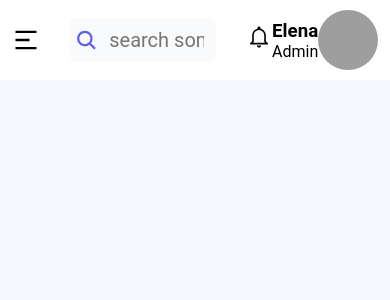
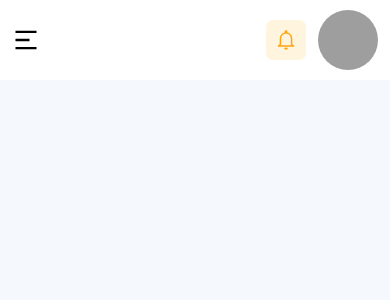
Before and after one commit to behzod-sharifjonov/auth-dashboard, a React (Vite) app: page /dashboard in a window 390 px wide. Shown: the top 300 px of the page. Built offline with nearby package versions, Linux system fonts and the light colour scheme; grey boxes are pictures that could not be loaded.

Commit message:
push aside

```diff
--- a/src/App.jsx
+++ b/src/App.jsx
@@ -10,7 +10,7 @@ export const  Context = createContext()
 
 function App() {
 
-  const [isMenuOpen, setIsMenuOpen] = useState(false);
+  const [isMenuOpen, setIsMenuOpen] = useState(true);
 
   return (
     <Context.Provider value={{isMenuOpen, setIsMenuOpen}}>
--- a/src/components/DashboardAside/DashboardAside.css
+++ b/src/components/DashboardAside/DashboardAside.css
@@ -80,15 +80,27 @@ aside {
     width: 85%;
 }
 
-.side-menu {
-    width: 300px;
-    height: 100vh;
-    background-color: blue;
-    z-index: 999;
-}
 
 
-@media screen and (max-width:1023px) {
+.side-menu {
+    position: absolute;
+    left: 0;
+    top: 0;
+    height: 100vh;
+    width: 250px;
+    background-color: #333;
+    color: white;
+    transform: translateX(-100%);
+    /* transition: transform 0.3s ease-in-out; */
+    z-index: 999;
+  }
+
+  .side-menu.open {
+    transform: translateX(0);
+  }
+
+
+@media screen and (max-width:1030px) {
 
     .aside-components .header-bottom-menu li span,
     .aside-other-components .header-bottom-menu li span,
--- a/src/components/DashboardHeader/DashboardHeader.css
+++ b/src/components/DashboardHeader/DashboardHeader.css
@@ -1,22 +1,30 @@
-.dashboard-header{
+.dashboard-header {
     display: flex;
     align-items: center;
     justify-content: space-between;
-    padding: 10px 3%;
+    padding: 0 3%;
+    height: 80px;
     background-color: white;
+    position: fixed;
+    right: 0;
+    top: 0;
+    left: 18%;
+    z-index: 9999;
+
 }
 
-.dashboard-header-profile-icon{
+.dashboard-header-profile-icon {
+    display: flex;
+    align-items: center;
+    gap: 12px;
+}
+
+.dashboard-header-profile {
     display: flex;
     align-items: center;
 }
 
-.dashboard-header-profile{
-    display: flex;
-    align-items: center;
-}
-
-.dashboard-header-input{
+.dashboard-header-input {
     display: flex;
     align-items: center;
     font-size: 26px;
@@ -28,7 +36,7 @@
     color: #5D5FEF;
 }
 
-.dashboard-header-input input{
+.dashboard-header-input input {
     border: none;
     width: 90%;
     /* background-color: red; */
@@ -38,38 +46,72 @@
     background-color: #F9FAFB;
 }
 
-.dashboard-header-input input:focus{
+.dashboard-header-input input:focus {
     border: none;
     outline: none;
 }
 
-.dashboard-header-profile-logo{
+.dashboard-header-profile-logo {
     height: 60px;
     width: 60px;
     border-radius: 100%;
     /* padding: 5px; */
 }
 
-.dashboard-header-profile-logo img{
+.dashboard-header-profile-logo img {
     width: 100%;
     border-radius: 100%;
     height: 100%;
     background-color: white;
 }
 
-.dashboard-header-notification{
-    font-size: 26px;
+.dashboard-header-notification {
+    background-color: #FFF4DE;
+    height: 40px;
+    border-radius: 7px;
+    display: flex;
+    align-items: center;
+    justify-content: center;
+    width: 40px;
 }
 
-.dashboard-toggle-aside{
+.dashboard-header-notification-icon {
+    color: #FFA412;
+    font-size: 24px;
+}
+
+.dashboard-toggle-aside {
     font-size: 28px;
     background-color: transparent;
     border: none;
     display: none;
 }
 
-@media screen and (max-width:767px){
-.dashboard-toggle-aside{
-    display: flex;
+.dashboard-header-profile-data {
+    width: 100px;
+    /* background-color: red; */
 }
+
+@media screen and (max-width:1030px) {
+    .dashboard-header {
+        left: 7%;
+    }
 }
+
+@media screen and (max-width:767px) {
+    .dashboard-toggle-aside {
+        display: flex;
+    }
+
+    .dashboard-header {
+        left: 0;
+    }
+
+    .dashboard-header-profile-data{
+        display: none;
+    }
+
+    .dashboard-header-input{
+        display: none;
+    }
+}
--- a/src/components/DashboardHeader/DashboardHeader.jsx
+++ b/src/components/DashboardHeader/DashboardHeader.jsx
@@ -18,15 +18,15 @@ function DashboardHeader() {
             </div>
             <div className="dashboard-header-profile-icon">
                 <div className="dashboard-header-notification">
-                    <IoMdNotificationsOutline className='dashboard-header-notification' />
+                    <IoMdNotificationsOutline className='dashboard-header-notification-icon' />
                 </div>
                 <div className="dashboard-header-profile">
+                <div className="dashboard-header-profile-logo">
+                        <img src="https://png.pngtree.com/png-clipart/20231019/original/pngtree-user-profile-avatar-png-image_13369988.png" alt="" />
+                    </div>
                     <div className="dashboard-header-profile-data">
                         <h3>Elena</h3>
                         <span>Admin</span>
-                    </div>
-                    <div className="dashboard-header-profile-logo">
-                        <img src="https://png.pngtree.com/png-clipart/20231019/original/pngtree-user-profile-avatar-png-image_13369988.png" alt="" />
                     </div>
                 </div>
             </div>
--- a/src/views/Dashboard/Analitic/Analitic.jsx
+++ b/src/views/Dashboard/Analitic/Analitic.jsx
@@ -2,7 +2,9 @@ import React from 'react'
 
 function Analitic() {
   return (
-    <div>Analitic</div>
+    <div>
+
+    </div>
   )
 }
 
--- a/src/views/Dashboard/Dashboard.css
+++ b/src/views/Dashboard/Dashboard.css
@@ -25,12 +25,30 @@
     top: 0;
 }
 
-@media screen and (max-width: 1023px) {
+.dashboard-container{
+    position: relative;
+}
+
+.dashboard-pages{
+    position: absolute;
+    bottom: 0;
+    right: 0;
+    left: 0;
+    padding-top:80px;
+    top: 0;
+}
+
+@media screen and (max-width: 1030px) {
     .dashboard-aside {
         width: 7%;
         display: flex;
         justify-content: center;
         align-items: center;
+    }
+
+    .dashboard-pages{
+        left: 0;
+        padding-top: 80px;
     }
 
     .dashboard-main {
@@ -43,6 +61,10 @@
         display: none;
     }
 
+    .dashboard-pages{
+        padding-top: 80px;
+    }
+
     .dashboard-main{
         width: 100%;
     }
--- a/src/views/Dashboard/Dashboard.jsx
+++ b/src/views/Dashboard/Dashboard.jsx
@@ -13,7 +13,9 @@ function Dashboard() {
                 <DashboardAside />
             </div>
             <div className="dashboard-main">
+                <div className="dashboard-container">
                     <DashboardHeader />
+                    <div className='dashboard-pages'>
                         <Routes>
                             <Route path="analitic" element={<Analitic />} />
                             <Route path="add-product" element={<h1>Лучшие объявления</h1>} />
@@ -27,6 +29,8 @@ function Dashboard() {
                         </Routes>
                     </div>
                 </div>
+            </div>
+        </div>
     )
 }
 
```
Also changed, not shown: src/components/DaliySales/DaliySales.jsx (added, +9 -0 lines), src/components/DashboardAside/DashboardAsideMedia.jsx (+45 -14 lines), src/components/DashboardAside/MeuModal.css (added, +73 -0 lines), src/views/Dashboard/Analitic/Analitic.css (+7 -0 lines), src/components/DaliySales/DaliySales.css (added). Lines whose indentation alone changed are shown as unchanged.
